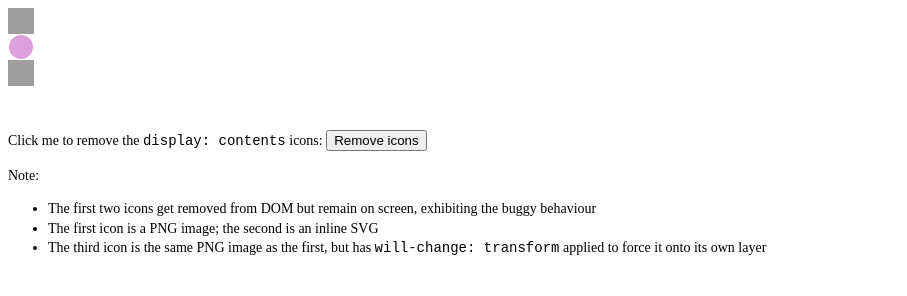
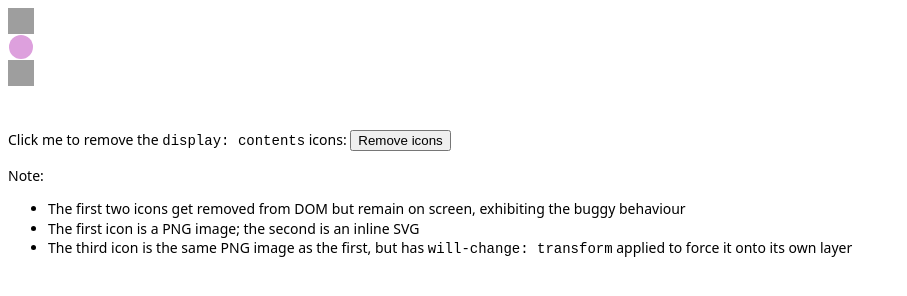
Before and after one commit to alfredxing/sandbox, a website: page 2024-12-20-display-contents/index.html in a window 1280 px wide. Shown: the whole page, without its empty margins (0-907 px from the left). Drawn offline with Linux system fonts and the light colour scheme; grey boxes are pictures that could not be loaded.

Commit message:
Prettier 2

```diff
--- a/2024-12-20-display-contents/index.html
+++ b/2024-12-20-display-contents/index.html
@@ -5,7 +5,7 @@
 		<meta name="viewport" content="width=device-width, initial-scale=1" />
 		<title>display: contents rendering</title>
 	</head>
-	<body style="font-family: ui-sans-serif; font-size: 14px; line-height: 1.4">
+	<body style="font-family: ui-sans-serif, system-ui; font-size: 14px; line-height: 1.4">
 		<div style="height: 44px">
 			<div data-popup-origin="true" style="display: contents" data-display-contents>
 				<img
```
